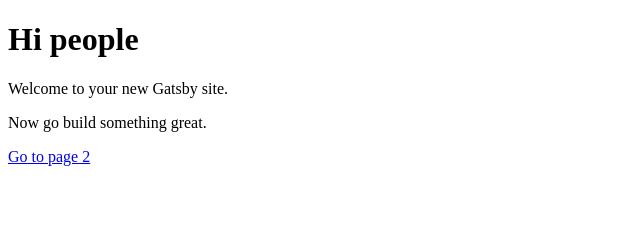
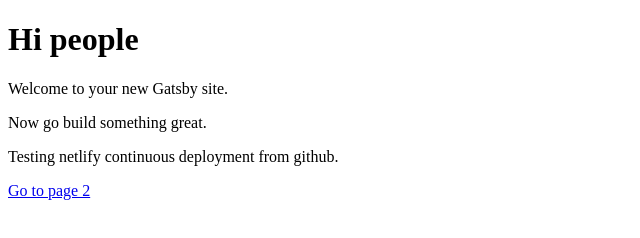
Before and after one commit to secretstache/wp-gatsby, a Gatsby site: page / in a window 1280 px wide. Shown: the whole page, without its empty margins (0-640 px from the left). Built offline with nearby package versions, Linux system fonts and the light colour scheme; Gatsby itself is replaced by a stand-in of ours.

Commit message:
Netlify continuous deployment

```diff
--- a/src/pages/index.js
+++ b/src/pages/index.js
@@ -6,6 +6,7 @@ const IndexPage = () => (
     <h1>Hi people</h1>
     <p>Welcome to your new Gatsby site.</p>
     <p>Now go build something great.</p>
+    <p>Testing netlify continuous deployment from github.</p>
     <Link to="/page-2/">Go to page 2</Link>
   </div>
 )
```
Also changed, not shown: README.md, 1 other file.
